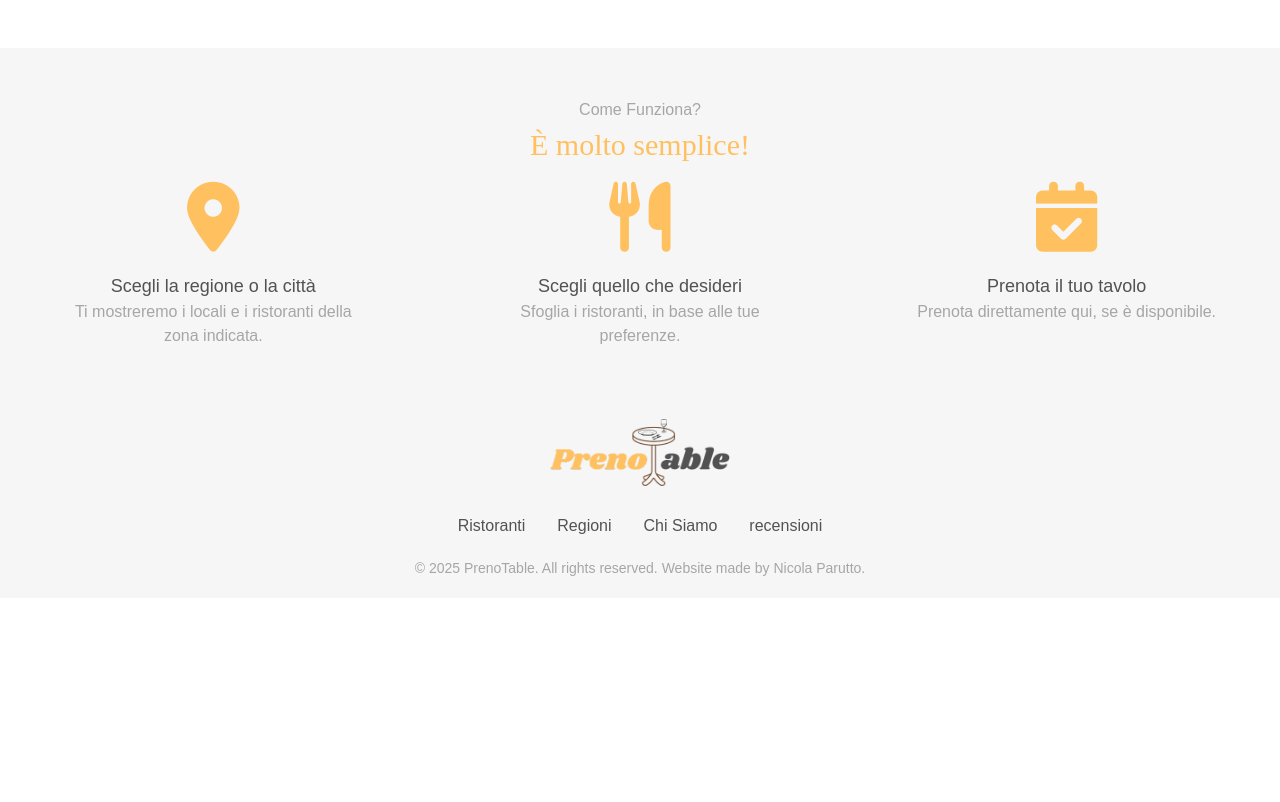
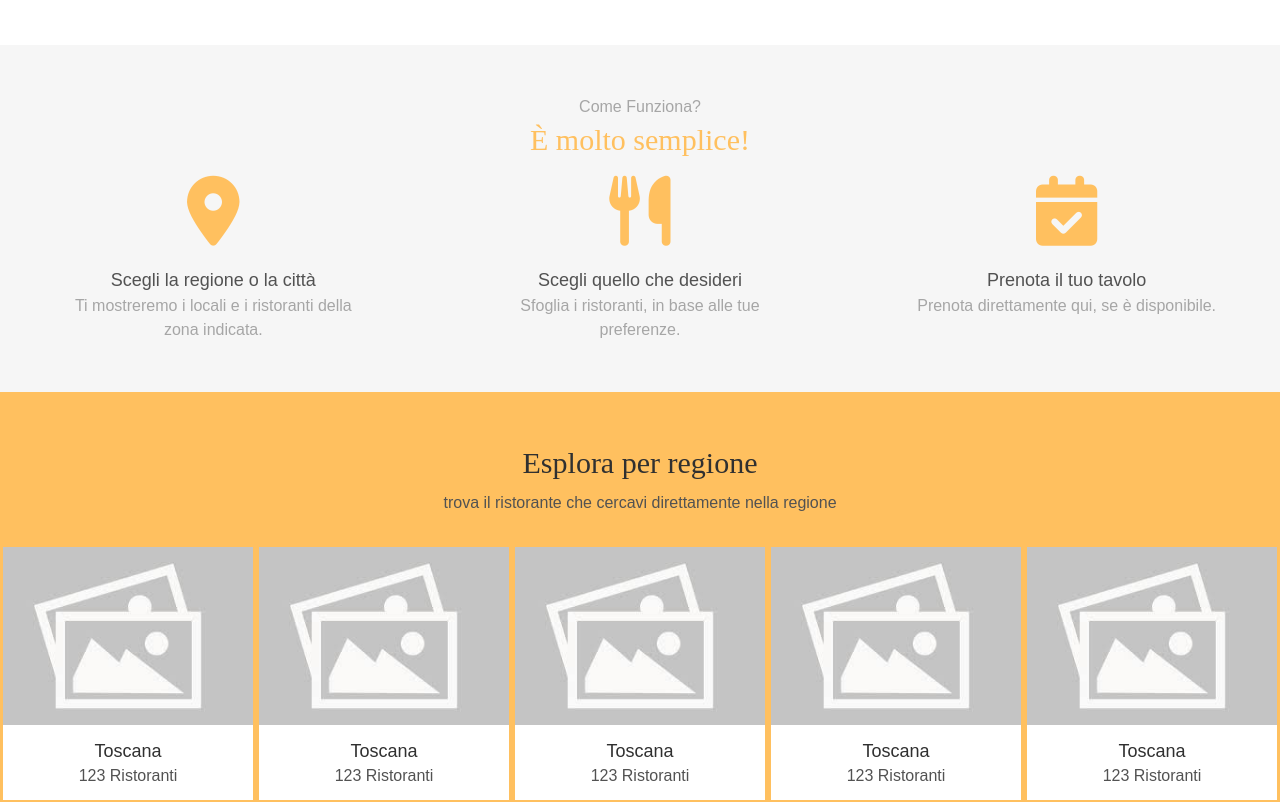
Before and after one commit to nicolaparutto/prenotable_frontend, a React (Vite) app: page / in a window 1280 px wide. Shown: the part 560-1362 px from the top of the page. Before the commit the page ends 1158 px from the top, so only its background shows below. Built offline with nearby package versions, Linux system fonts and the light colour scheme; a web font is replaced by a local one.

Commit message:
feat: add regions section in HomePage & responsive system

```diff
--- a/src/assets/css/index.css
+++ b/src/assets/css/index.css
@@ -5,9 +5,11 @@
 @theme {
 	--color-yellow: #ffc05f;
 	--color-dark-yellow: #db9c3c;
+	--color-dark: #303030;
 	--color-main-gray: #525252;
 	--color-gray: #a6a6a6;
 	--color-light-gray: #f6f6f6;
+	--color-dark-dark: #202020;
 	--text-sm: 14px;
 	--text-md: 16px;
 	--text-lg: 18px;
@@ -24,6 +26,10 @@
 	}
 }
 
+img {
+	width: 100%;
+}
+
 /* utility */
 .debug {
 	border: 1px dashed red;
--- /dev/null
+++ b/src/components/cards/RegionCard.jsx
@@ -0,0 +1,15 @@
+function RegionCard() {
+	return (
+		<div className="w-[230px] lg:w-[240px] xl:w-[250px]">
+			<div>
+				<img src="/images/placeholder.jpeg" alt="" />
+			</div>
+			<div className="bg-white p-3">
+				<h2 className='text-lg text-dark'>Toscana</h2>
+				<p className="text-sm md:text-md">123 Ristoranti</p>
+			</div>
+		</div>
+	)
+}
+
+export default RegionCard
--- a/src/components/partials/Footer.jsx
+++ b/src/components/partials/Footer.jsx
@@ -3,8 +3,8 @@ import { Link } from "react-router-dom"
 function Footer() {
 	return (
 		<div className="bg-light-gray text-center py-5">
-			<div className="flex justify-center">
-				<Link to="/"><img className="w-[180px]" src="/images/logo.png" alt="" /></Link>
+			<div className="flex justify-center m-auto w-[140px] lg:w-[200px]">
+				<Link to="/"><img className="" src="/images/logo.png" alt="" /></Link>
 			</div>
 			<div>
 				<ul className="m-4 md:flex justify-center">
--- a/src/layout/MainLayout.jsx
+++ b/src/layout/MainLayout.jsx
@@ -5,7 +5,7 @@ import Footer from "../components/partials/Footer";
 function MainLayout() {
 	return (
 		<>
-			<header className="fixed w-full">
+			<header className="fixed w-full z-50">
 				<Header />
 			</header>
 			<main className="pt-[60px]">
--- a/src/pages/HomePage.jsx
+++ b/src/pages/HomePage.jsx
@@ -1,11 +1,13 @@
 import HomeSwiper from "../components/utilities/HomeSwiper"
+import RegionCard from "../components/cards/RegionCard"
 
 function HomePage() {
 	return (
 		<>
+			{/* 1 Section */}
 			<section className="py-[60px] text-center flex flex-col items-center md:py-[100px] lg:py-[180px]">
 				<div className="mx-5 mb-2">
-					<h1 className="font-title text-xxl color-yellow mb-3">Trova il ristorante che cerchi in pochi click...</h1>
+					<h1 className="font-title text-xl md:text-xxl text-dark mb-3">Trova il ristorante che cerchi in pochi click...</h1>
 					<p className="text-sm md:text-md">Cerca tra migliaia di ristoranti e locali in tutta italia e trova quello che fa per te.</p>
 					<p className="text-sm mt-1 md:text-md">Prenota il tuo tavolo direttamente da qui!</p>
 				</div>
@@ -14,36 +16,64 @@ function HomePage() {
 					<button className="mt-2 bg-yellow py-[6px] px-[30px] rounded-full text-black cursor-pointer md:py-[8px] md:px-[40px] hover:bg-dark-yellow active:bg-dark-yellow">Cerca</button>
 				</div>
 			</section>
+			{/* 2 Section */}
 			<section className="bg-light-gray md:hidden">
 				<HomeSwiper />
 			</section>
-			<section className="hidden md:block bg-light-gray py-[50px] text-center">
+			<section className="py-[50px] hidden md:block bg-light-gray text-center">
 				<h4 className='text-md text-gray'>Come Funziona?</h4>
-				<h2 className='text-xxl font-title text-yellow'>È molto semplice!</h2>
+				<h1 className='font-title text-xl md:text-xxl text-yellow'>È molto semplice!</h1>
 				<div className="flex m-auto container justify-around">
-					<div className="w-[300px]">
+					<div className="lg:w-[300px] md:w-[250px]">
 						<div className='text-yellow text-[70px]'>
 							<i class="fa-solid fa-location-dot"></i>
 						</div>
-						<h3 className='text-lg'>Scegli la regione o la città</h3>
+						<h2 className='text-lg'>Scegli la regione o la città</h2>
 						<p className='text-md text-gray'>Ti mostreremo i locali e i ristoranti della zona indicata.</p>
 					</div>
-					<div className="w-[300px]">
+					<div className="lg:w-[300px]  md:w-[250px]">
 						<div className='text-yellow text-[70px]'>
 							<i class="fa-solid fa-utensils"></i>
 						</div>
-						<h3 className='text-lg'>Scegli quello che desideri</h3>
+						<h2 className='text-lg'>Scegli quello che desideri</h2>
 						<p className='text-md text-gray'>Sfoglia i ristoranti, in base alle tue preferenze.</p>
 					</div>
-					<div className="w-[300px]">
+					<div className="lg:w-[300px]  md:w-[250px]">
 						<div className='text-yellow text-[70px]'>
 							<i class="fa-solid fa-calendar-check"></i>
 						</div>
-						<h3 className='text-lg'>Prenota il tuo tavolo</h3>
+						<h2 className='text-lg'>Prenota il tuo tavolo</h2>
 						<p className='text-md text-gray'>Prenota direttamente qui, se è disponibile.</p>
 					</div>
 				</div>
 			</section>
+			{/* 3 Section */}
+			<section className="py-[50px] bg-yellow text-center">
+				<h1 className="font-title text-xl md:text-xxl text-dark mb-2">Esplora per regione</h1>
+				<p className="text-sm md:text-md ">trova il ristorante che cercavi direttamente nella regione</p>
+				<div className="flex justify-center my-3 sm:hidden">
+					<RegionCard />
+				</div>
+				<div className="hidden sm:flex justify-around my-3 lg:hidden">
+					<RegionCard />
+					<RegionCard />
+				</div>
+				<div className="hidden lg:flex justify-around my-8 xl:hidden">
+					<RegionCard />
+					<RegionCard />
+					<RegionCard />
+					<RegionCard />
+				</div>
+				<div className="hidden xl:flex justify-around my-8">
+					<RegionCard />
+					<RegionCard />
+					<RegionCard />
+					<RegionCard />
+					<RegionCard />
+				</div>
+				<button className="mt-2 bg-main-gray py-[6px] px-[30px] rounded-full text-white cursor-pointer md:py-[8px] md:px-[40px] hover:bg-dark-dark active:bg-dark-dark">Vedi tutte</button>
+			</section >
+			{/* 4 Section */}
 		</>
 	)
 }
```
Also changed, not shown: public/images/placeholder.jpeg (added).
